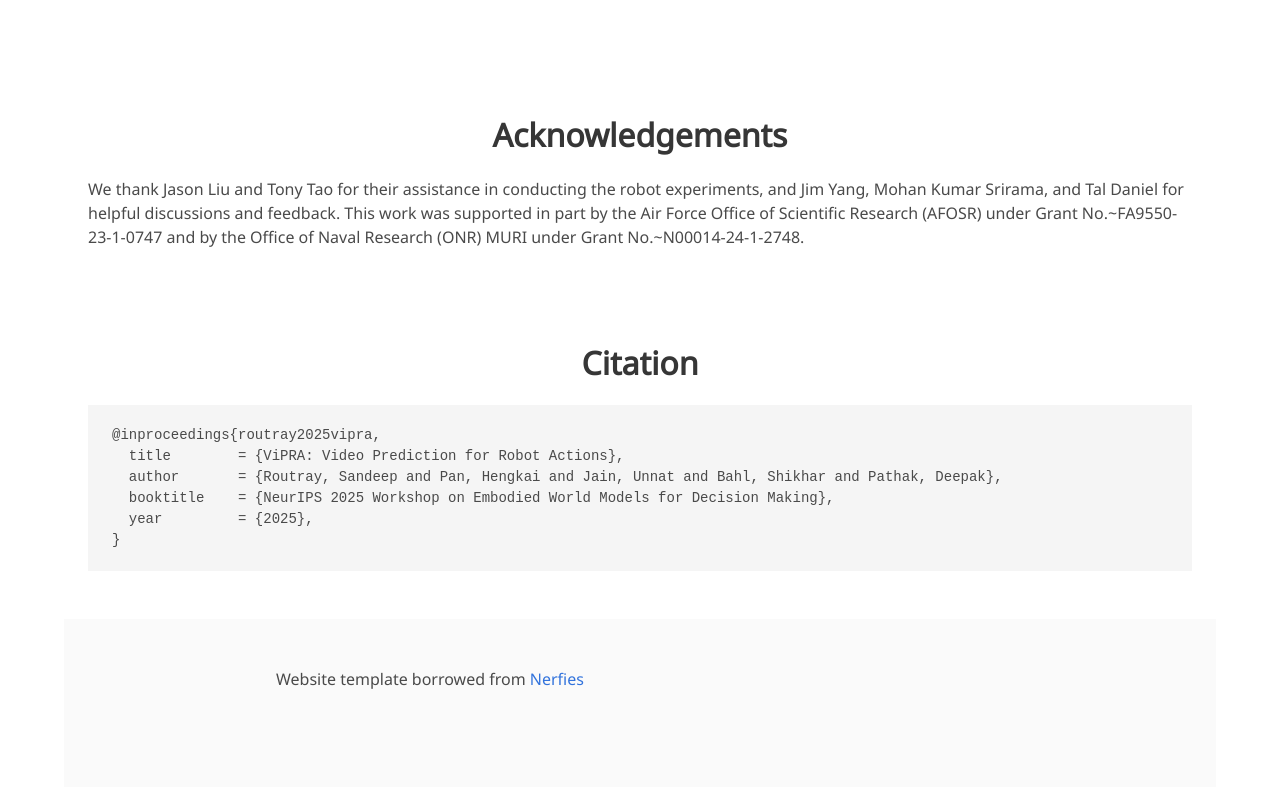
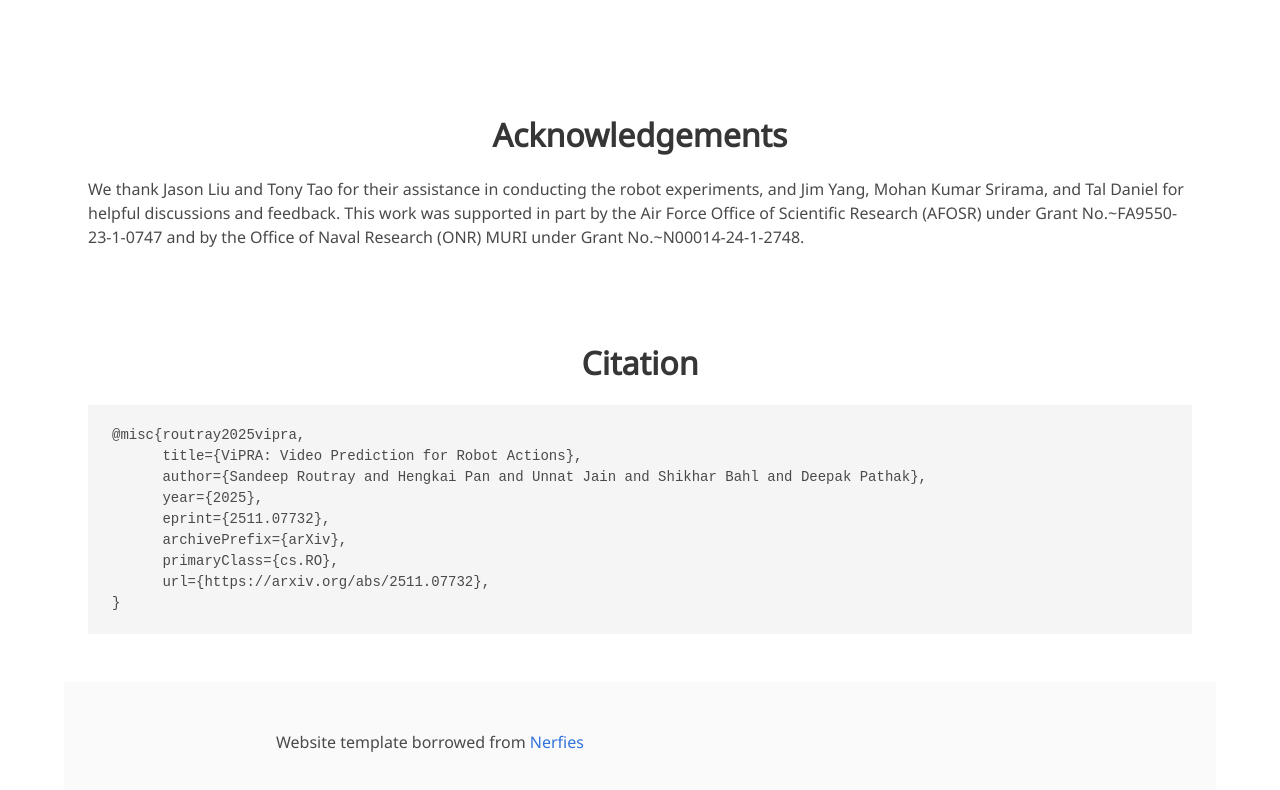
Before and after one commit to vipra-project/vipra-project.github.io, a plain HTML site: page index.html in a window 1280 px wide. Shown: the part 6514-7304 px from the top of the page. Drawn offline with nearby package versions, Linux system fonts and the light colour scheme; some icons are missing; a web font is replaced by a local one.

Commit message:
Add arXiv citation

```diff
--- a/index.html
+++ b/index.html
@@ -514,11 +514,14 @@
 <section class="section">
   <div class="container is-max-fullhd">
     <h2 class="title is-3 has-text-centered">Citation</h2>
-    <pre><code>@inproceedings{routray2025vipra,
-  title        = {ViPRA: Video Prediction for Robot Actions},
-  author       = {Routray, Sandeep and Pan, Hengkai and Jain, Unnat and Bahl, Shikhar and Pathak, Deepak},
-  booktitle    = {NeurIPS 2025 Workshop on Embodied World Models for Decision Making},
-  year         = {2025},
+    <pre><code>@misc{routray2025vipra,
+      title={ViPRA: Video Prediction for Robot Actions},
+      author={Sandeep Routray and Hengkai Pan and Unnat Jain and Shikhar Bahl and Deepak Pathak},
+      year={2025},
+      eprint={2511.07732},
+      archivePrefix={arXiv},
+      primaryClass={cs.RO},
+      url={https://arxiv.org/abs/2511.07732},
 }
 </code></pre>
   </div>
```
